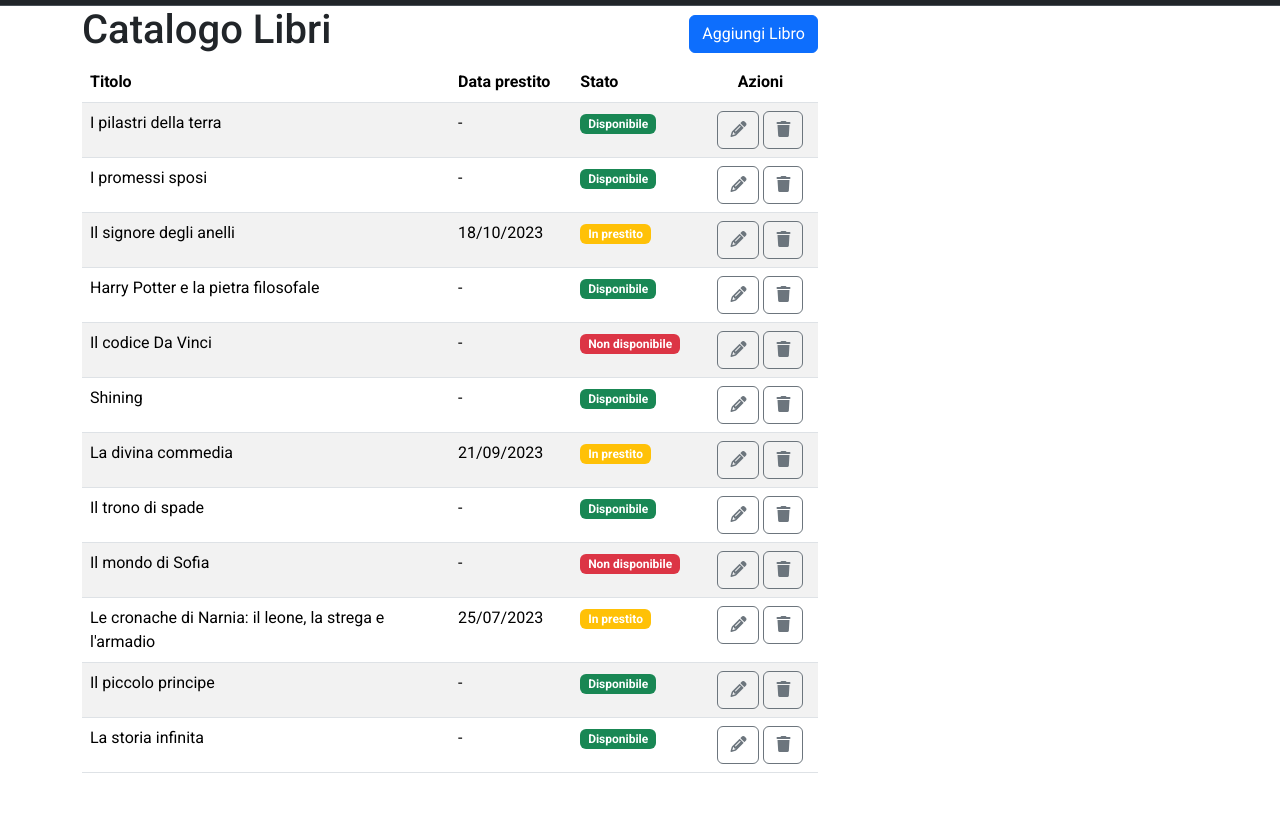
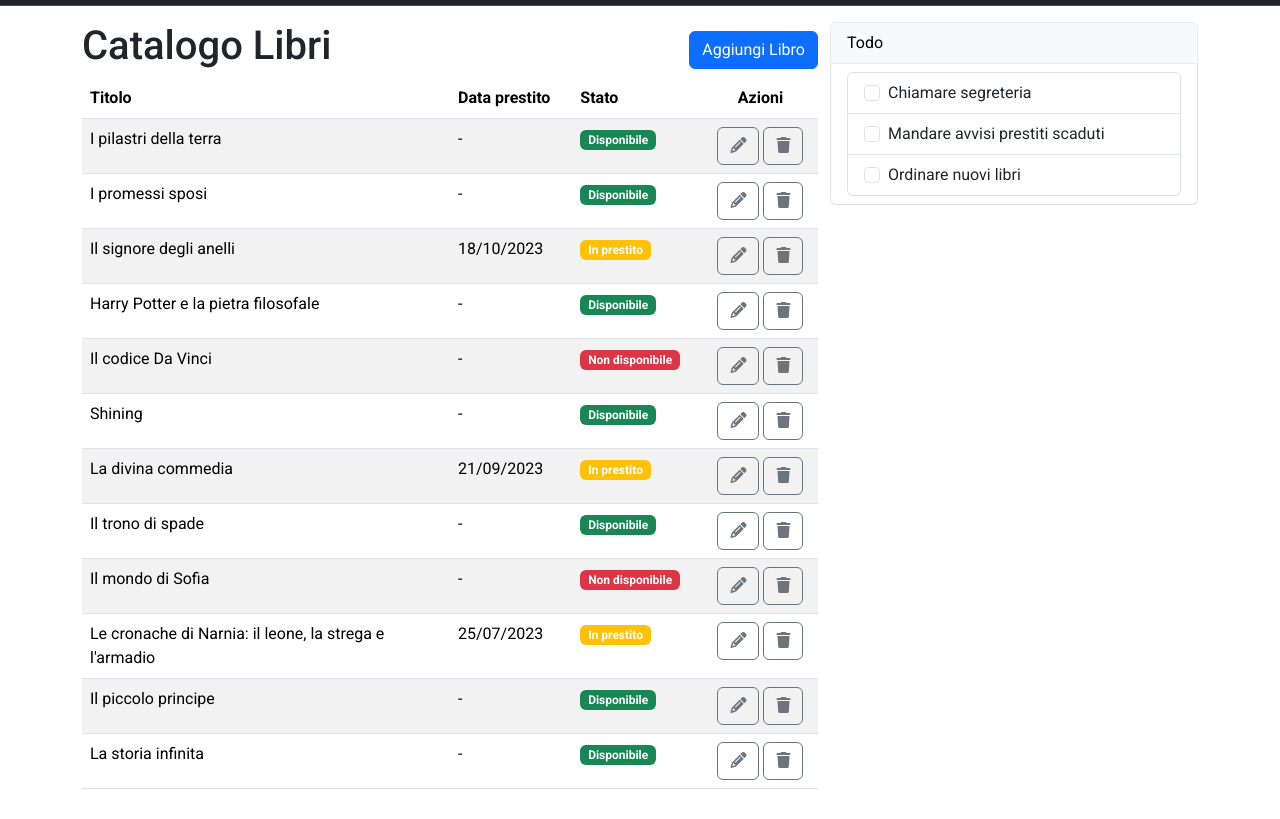
Before and after one commit to eleonoracappellesso/html-css-bootstrap-dashboard, a plain HTML site: page index.html in a window 1280 px wide. Shown: the part 53-872 px from the top of the page. Before the commit the page ends 842 px from the top, so only its background shows below. Drawn offline with nearby package versions, Linux system fonts and the light colour scheme.

Commit message:
added list-group ToDo in the second col

```diff
--- a/index.html
+++ b/index.html
@@ -55,14 +55,13 @@
     </header>
 
     <main class="container-lg">
-        <div class="row">
+        <div class="row my-3">
             <div class="col-lg-8">
                 <header class="d-flex justify-content-between align-items-center">
                     <h1>Catalogo Libri</h1>
                     <button class="btn btn-primary">Aggiungi Libro</button>
                 </header>
-            </div>
-            <div class="col-lg-8">
+
                 <table class="table table-striped table-hover">
                     <thead>
                         <tr>
@@ -243,10 +242,41 @@
                     </tbody>
                 </table>
             </div>
+
+            <div class="col-lg-4">
+                <div class="row">
+                    <div class="list-group">
+                        <button type="button"
+                            class="text-bg-light border-light-subtle list-group-item list-group-item-action active"
+                            aria-current="true">
+                            Todo
+                        </button>
+                        <button type="button" class="list-group-item list-group-item-action">
+                            <ul class="list-group">
+                                <li class="list-group-item">
+                                  <input class="form-check-input me-1" type="checkbox" value="" id="firstCheckboxStretched">
+                                  <label class="form-check-label stretched-link" for="firstCheckboxStretched">Chiamare segreteria</label>
+                                </li>
+                                <li class="list-group-item">
+                                  <input class="form-check-input me-1" type="checkbox" value="" id="secondCheckboxStretched">
+                                  <label class="form-check-label stretched-link" for="secondCheckboxStretched">Mandare avvisi prestiti scaduti</label>
+                                </li>
+                                <li class="list-group-item">
+                                  <input class="form-check-input me-1" type="checkbox" value="" id="thirdCheckboxStretched">
+                                  <label class="form-check-label stretched-link" for="thirdCheckboxStretched">Ordinare nuovi libri</label>
+                                </li>
+                              </ul>
+                        </button>
+
+                    </div>
+
+                </div>
+                <div class="row">
+                    <div class="col"></div>
+                </div>
+            </div>
+            <div class="col-lg-4"></div>
         </div>
-        <div class="row">
-            <div class="col-lg-4"></div>
-            <div class="col-lg-4"></div>
         </div>
     </main>
 
```
